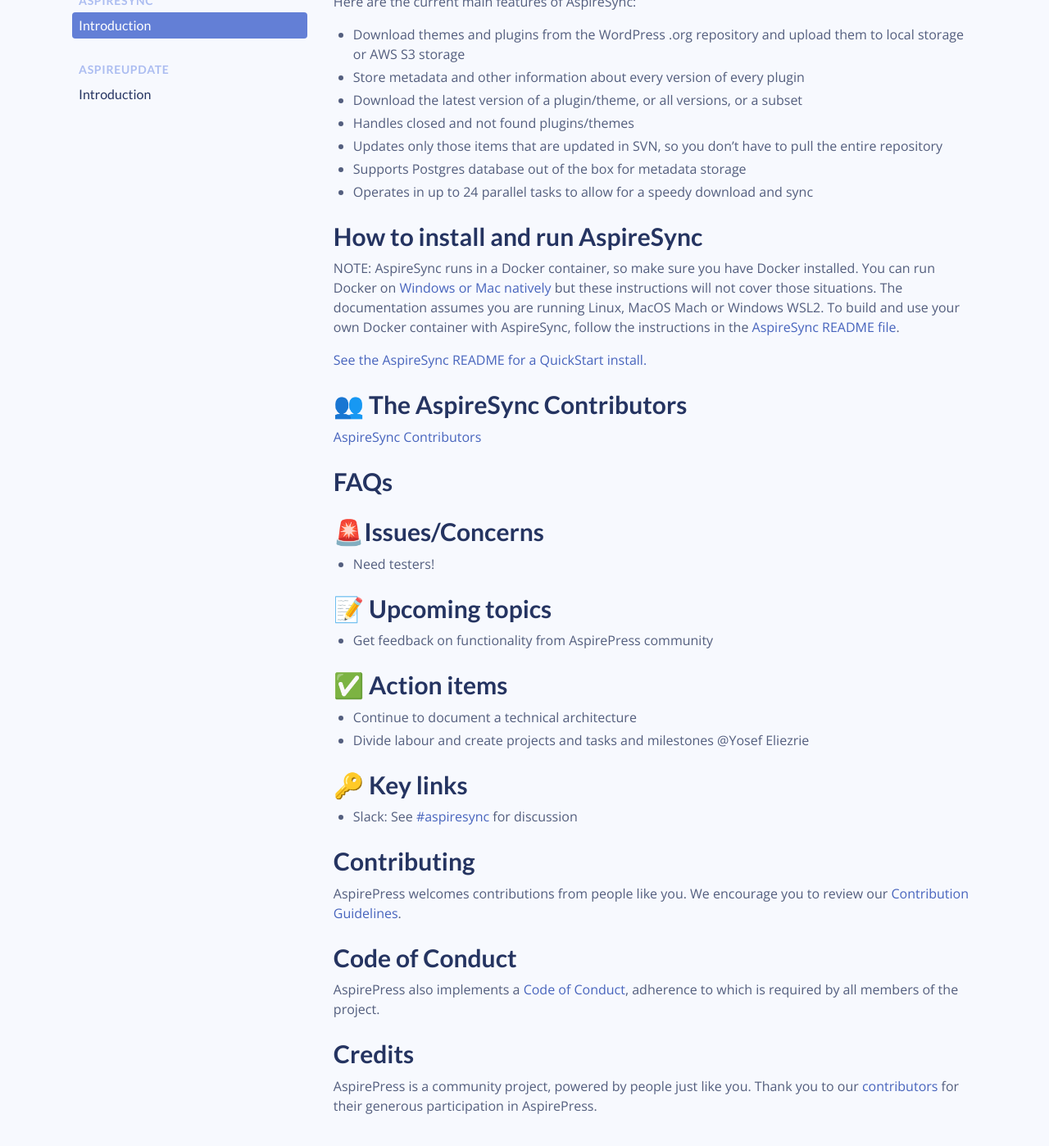
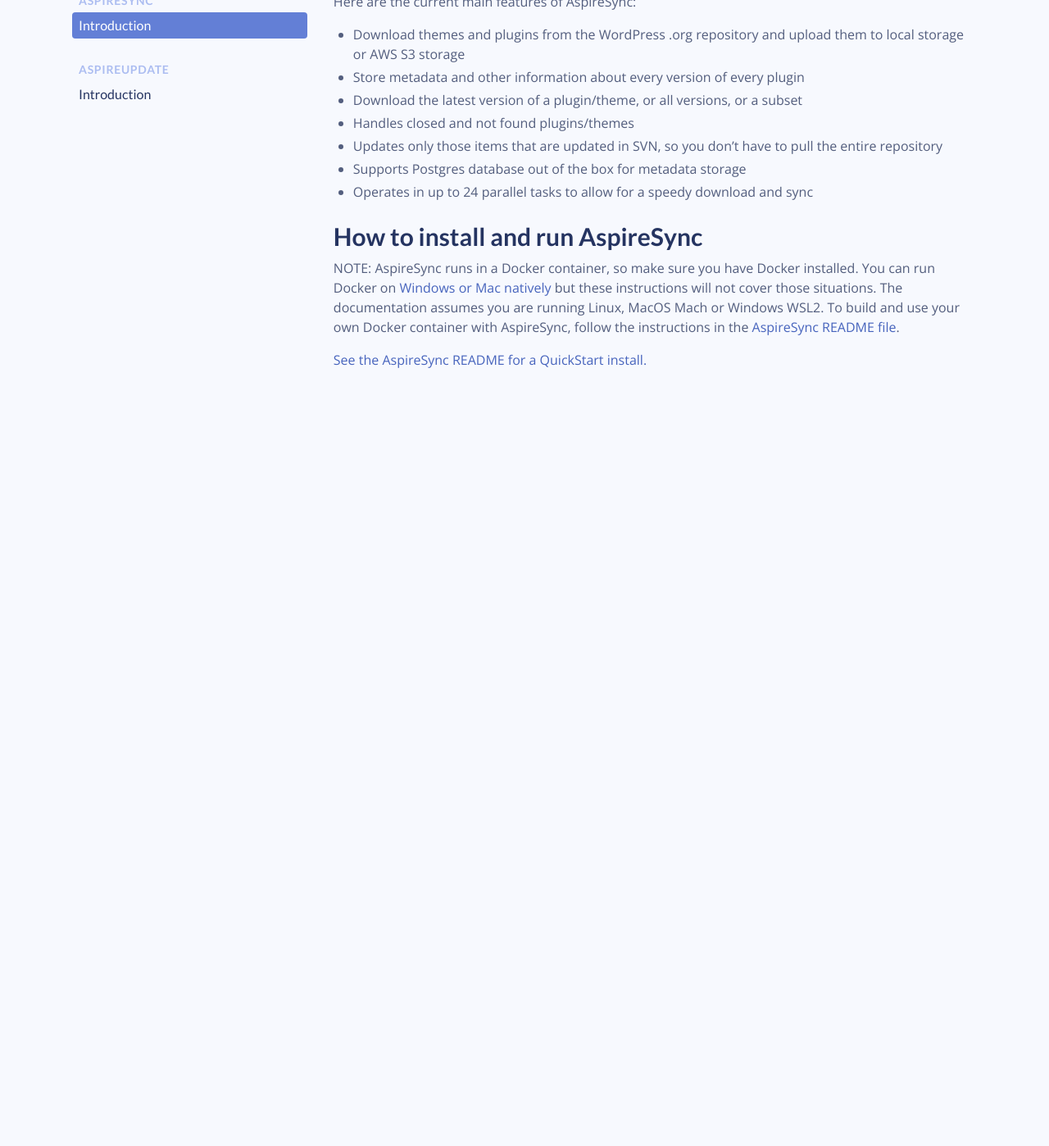
Before and after one commit to aspirepress/documentation, a Jekyll site: the page built from docs/aspiresync/index.md, in a window 1280 px wide and 1400 px high, scrolled down 298 px. Shown: the whole window at 82% size. Built offline with Jekyll 4.4.1, drawn with Linux system fonts in a browser that asks for light colours; comment, search, counter and statistics services are not loaded; after the commit the page ends 900 px from its top, so only the background shows below that.

Commit message:
Update index.md
Signed-off-by: Amnesty AM <37809410+AmnestyAM@users.noreply.github.com>

```diff
--- a/docs/aspiresync/index.md
+++ b/docs/aspiresync/index.md
@@ -23,42 +23,3 @@ Here are the current main features of AspireSync:
 NOTE: AspireSync runs in a Docker container, so make sure you have Docker installed. You can run Docker on [Windows or Mac natively](https://docs.docker.com/engine/install/) but these instructions will not cover those situations. The documentation assumes you are running Linux, MacOS Mach or Windows WSL2. To build and use your own Docker container with AspireSync, follow the instructions in the [AspireSync README file](https://github.com/aspirepress/AspireSync/blob/main/README.md).
 
 [See the AspireSync README for a QuickStart install.](https://github.com/aspirepress/AspireSync?tab=readme-ov-file#quick-start)
-
-## 👥 The AspireSync Contributors
-
-[AspireSync Contributors](https://github.com/aspirepress/AspireSync/graphs/contributors)
-
-## FAQs
-
-## 🚨Issues/Concerns
-
-- Need testers!
-
-## 📝 Upcoming topics
-
-- Get feedback on functionality from AspirePress community
-
-## ✅ Action items
-
-- Continue to document a technical architecture
-- Divide labour and create projects and tasks and milestones @Yosef Eliezrie
-
-## 🔑 Key links
-
-- Slack: See [#aspiresync](https://aspirepress.slack.com/archives/C07QG6AUN4E) for discussion
-
-## Contributing
-
-AspirePress welcomes contributions from people like you. We encourage you to review
-our [Contribution Guidelines](https://github.com/aspirepress/.github/blob/main/CONTRIBUTING.md).
-
-## Code of Conduct
-
-AspirePress also implements a [Code of Conduct](https://github.com/aspirepress/.github/blob/main/CODE_OF_CONDUCT.md),
-adherence to which is required by all members of the project.
-
-## Credits
-
-AspirePress is a community project, powered by people just like you. Thank you to
-our [contributors](https://github.com/aspirepress/.github/blob/main/CREDITS.md) for their generous participation in
-AspirePress.
```
